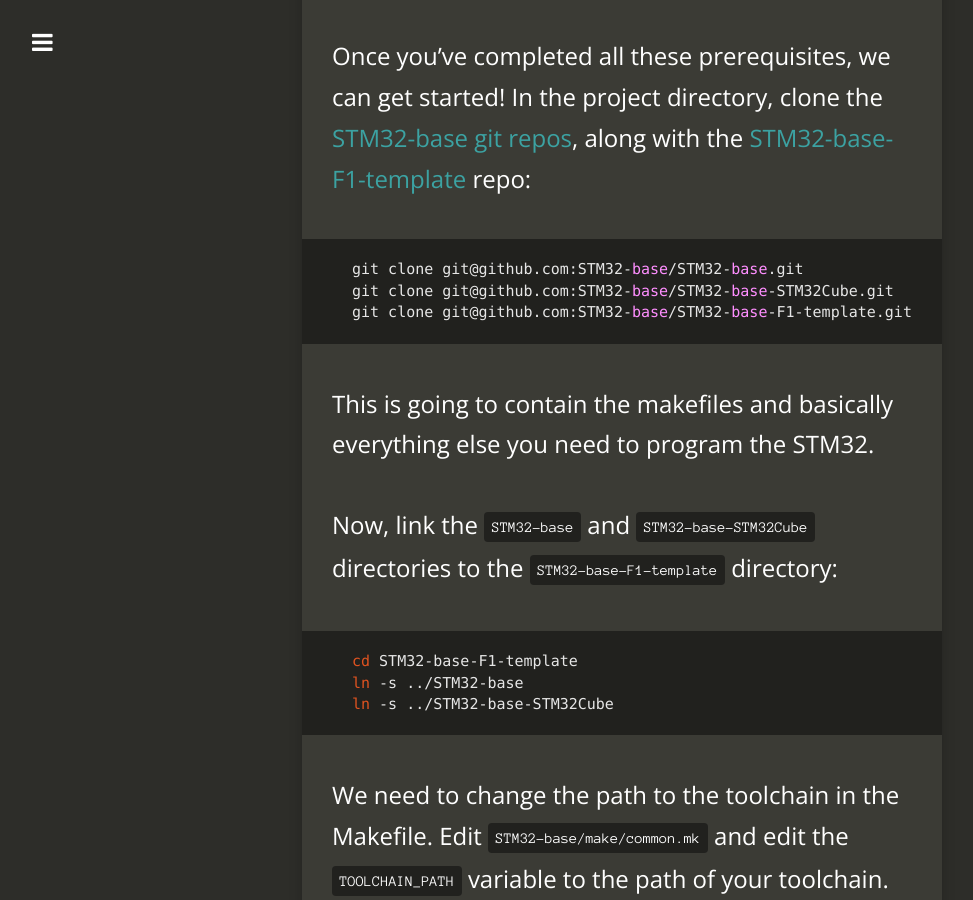
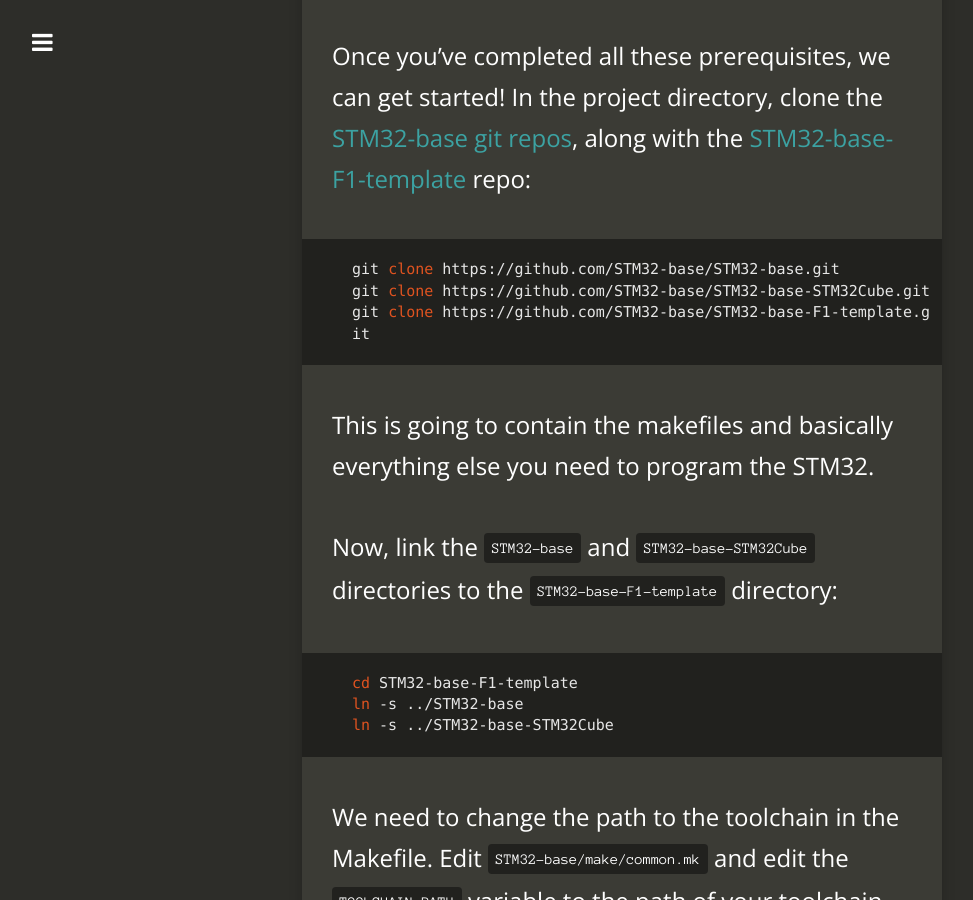
Before and after one commit to ProgrammAbel/programmabel.github.io, a Jekyll site: the page built from _posts/2020-06-22-programming-stm32-bluepill.md, in a window 1280 px wide and 900 px high, scrolled down 2642 px. Shown: the whole window, without its empty margins (18-991 px from the left). Built offline with Jekyll 4.4.1, drawn with Linux system fonts in a browser that asks for light colours; nearby versions of some CDN libraries; part of the change alters nothing that is shown.

Commit message:
Change clone from SSH to HTTPS

````diff
--- a/_posts/2020-06-22-programming-stm32-bluepill.md
+++ b/_posts/2020-06-22-programming-stm32-bluepill.md
@@ -30,9 +30,9 @@ Open up your terminal and make a project directory for your code. You'll need to
 Once you've completed all these prerequisites, we can get started! In the project directory, clone the [STM32-base git repos](https://github.com/STM32-base/STM32-base), along with the [STM32-base-F1-template](https://github.com/STM32-base/STM32-base-F1-template) repo:
 
 ```
-git clone git@github.com:STM32-base/STM32-base.git
-git clone git@github.com:STM32-base/STM32-base-STM32Cube.git
-git clone git@github.com:STM32-base/STM32-base-F1-template.git
+git clone https://github.com/STM32-base/STM32-base.git
+git clone https://github.com/STM32-base/STM32-base-STM32Cube.git
+git clone https://github.com/STM32-base/STM32-base-F1-template.git
 ```
 
 This is going to contain the makefiles and basically everything else you need to program the STM32.
````
